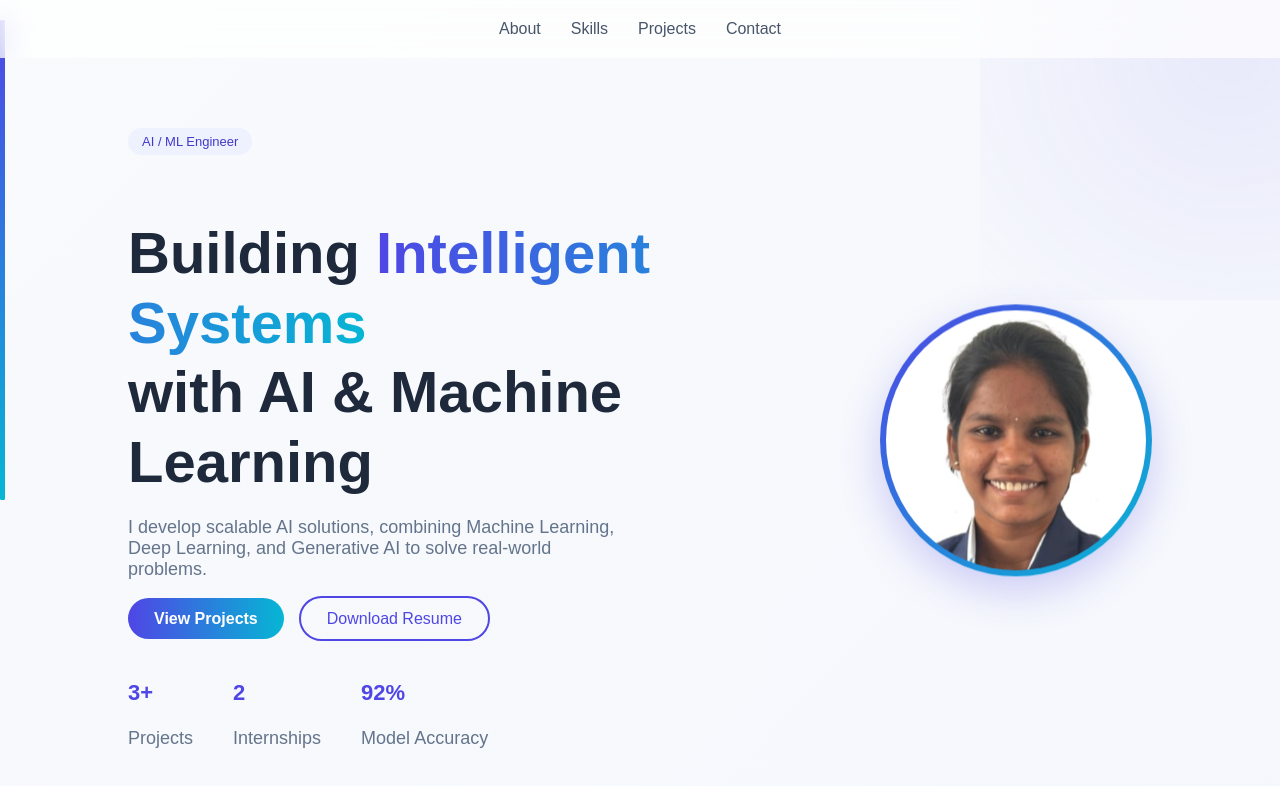
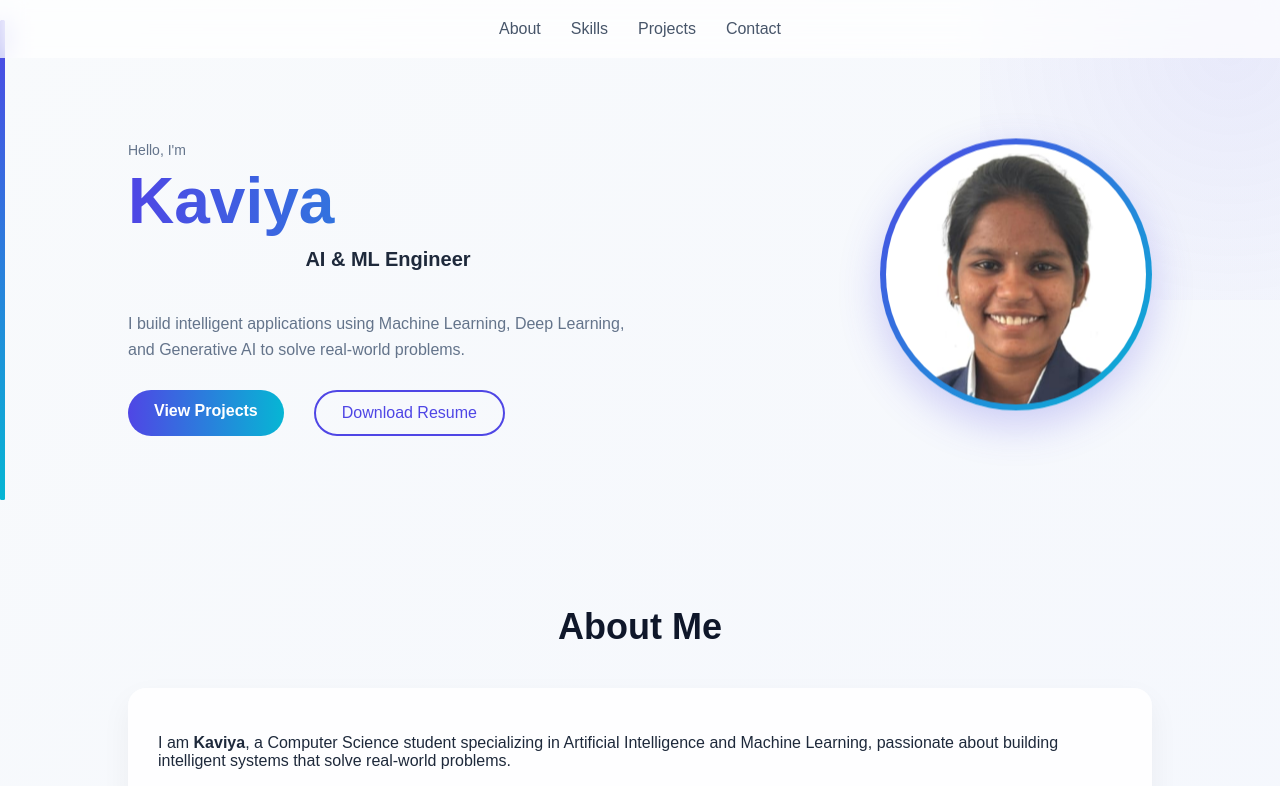
Before and after one commit to Kaviya-Balamurugan/portfolio, a React (Create React App) app: page / in a window 1280 px wide. Shown: the top 786 px of the page. Built offline with nearby package versions, Linux system fonts and the light colour scheme.

Commit message:
updated hero

```diff
--- a/src/App.css
+++ b/src/App.css
@@ -63,88 +63,80 @@ h2 {
 }
 
 /* ================= HERO ================= */
+/* ================= HERO CLEAN (FINAL) ================= */
 
-/* HERO BADGE */
-.hero-badge {
-  display: inline-block;
-  background: #eef2ff;
-  color: #4338ca;
-  padding: 6px 14px;
-  border-radius: 20px;
-  font-size: 13px;
-  margin-bottom: 15px;
-  font-weight: 500;
+.hero-pro {
+  display: flex;
+  align-items: center;
+  justify-content: space-between;
+  gap: 70px;
 }
 
-/* TITLE */
-.hero-left h1 {
-  font-size: 52px;
-  line-height: 1.2;
-  margin-bottom: 10px;
+/* LEFT */
+.hero-left {
+  max-width: 520px;
 }
 
-.hero-left h1 span {
+/* Intro */
+.hero-intro {
+  font-size: 14px;
+  color: #64748b;
+  margin-bottom: 6px;
+}
+
+/* Name */
+.hero-name {
+  font-size: 64px;
+  font-weight: 800;
+  margin: 0;
   background: linear-gradient(90deg, #4f46e5, #06b6d4);
   -webkit-background-clip: text;
   -webkit-text-fill-color: transparent;
 }
 
-/* TEXT */
-.hero-left p {
-  margin-top: 15px;
+/* Role */
+.hero-role {
+  font-size: 20px;
+  margin-top: 10px;
+  font-weight: 600;
+  color: #1e293b;
+}
+
+/* Description */
+.hero-desc {
+  margin-top: 18px;
   font-size: 16px;
   color: #64748b;
-  max-width: 500px;
+  line-height: 1.6;
 }
 
-/* STATS */
-.hero-stats {
+/* Buttons */
+.hero-buttons {
+  margin-top: 28px;
   display: flex;
-  gap: 40px;
-  margin-top: 30px;
+  gap: 15px;
 }
 
-.hero-stats h3 {
-  font-size: 22px;
-  color: #4f46e5;
+/* RIGHT IMAGE */
+.circle {
+  width: 240px;
+  height: 240px;
+  border-radius: 50%;
+  padding: 6px;
+  background: linear-gradient(135deg, #4f46e5, #06b6d4);
+  box-shadow: 0 12px 30px rgba(79,70,229,0.2);
 }
 
-.hero-stats p {
-  font-size: 13px;
-  color: #64748b;
+.circle img {
+  width: 100%;
+  height: 100%;
+  border-radius: 50%;
+  object-fit: cover;
 }
 
-.hero-pro {
-  display: flex;
-  align-items: center;
-  justify-content: space-between;
-  gap: 60px;
-}
-
-.hero-left {
-  max-width: 600px;
-}
-
-.hero-left h1 {
-  font-size: 58px;
-  font-weight: 700;
-}
-
-.hero-left h1 span {
-  background: linear-gradient(90deg, #4f46e5, #06b6d4);
-  -webkit-background-clip: text;
-  -webkit-text-fill-color: transparent;
-}
-
-.hero-left p {
-  margin-top: 20px;
-  font-size: 18px;
-  color: #64748b;
-}
-
-/* ================= BUTTONS ================= */
-.hero-buttons {
-  margin-top: 30px;
+/* Subtle animation */
+.hero-right {
+  animation: float 5s ease-in-out infinite;
 }
 
 .btn-primary {
--- a/src/components/Hero.js
+++ b/src/components/Hero.js
@@ -12,42 +12,27 @@ function Hero() {
         transition={{ duration: 1 }}
       >
 
-        {/* 🔥 Badge */}
-        <span className="hero-badge">AI / ML Engineer</span>
+        <p className="hero-intro">Hello, I'm</p>
 
-        <h1>
-          Building <span>Intelligent Systems</span><br />
-          with AI & Machine Learning
+        <h1 className="hero-name">
+          Kaviya
         </h1>
 
-        <p>
-          I develop scalable AI solutions, combining Machine Learning,
+        <h2 className="hero-role">
+          AI & ML Engineer
+        </h2>
+
+        <p className="hero-desc">
+          I build intelligent applications using Machine Learning,
           Deep Learning, and Generative AI to solve real-world problems.
         </p>
 
-        {/* Buttons */}
         <div className="hero-buttons">
           <a href="#projects" className="btn-primary">View Projects</a>
 
           <a href="/resume.pdf" className="btn-secondary" download>
             Download Resume
           </a>
-        </div>
-
-        {/* 🔥 Stats */}
-        <div className="hero-stats">
-          <div>
-            <h3>3+</h3>
-            <p>Projects</p>
-          </div>
-          <div>
-            <h3>2</h3>
-            <p>Internships</p>
-          </div>
-          <div>
-            <h3>92%</h3>
-            <p>Model Accuracy</p>
-          </div>
         </div>
 
       </motion.div>
```
